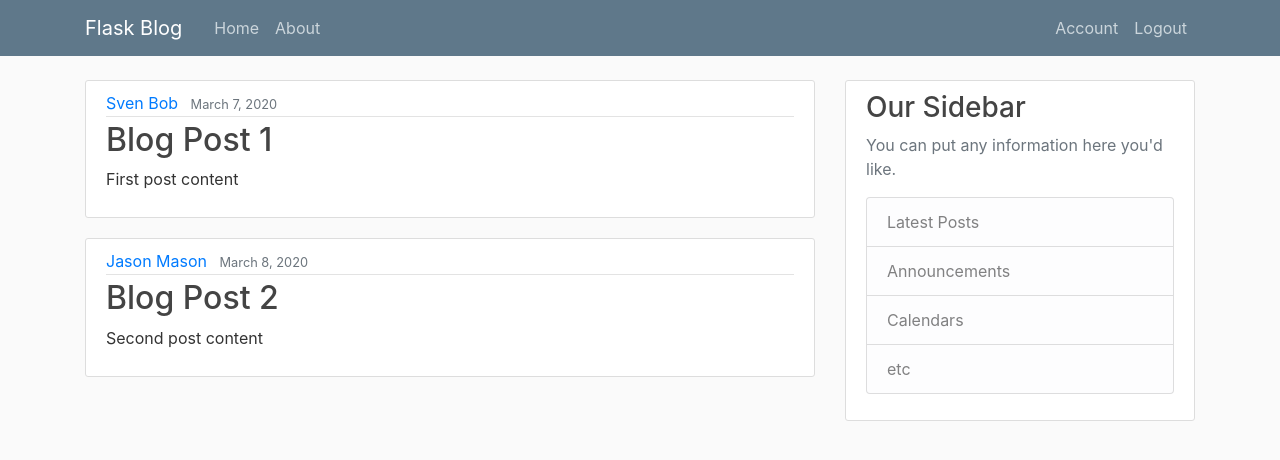
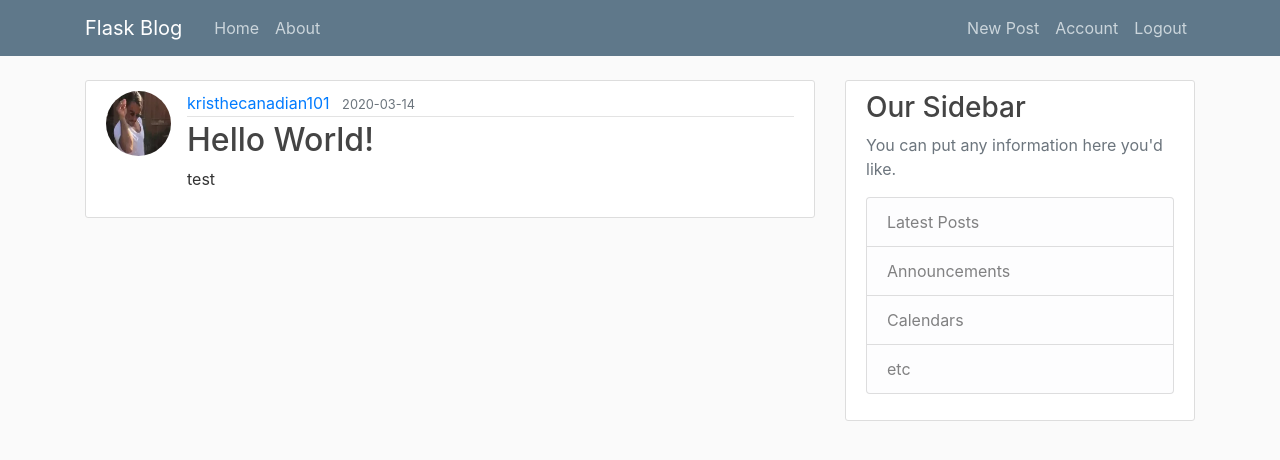
Before and after one commit to KrisTheCanadian/Web-Application-Blog-Project, a Flask app: page / in a window 1280 px wide. Shown: the top 460 px of the page. Run offline with Flask 2, Linux system fonts and the light colour scheme; a user stored in the database is signed in; data comes from the database, SQL or seed files in the repository; both versions use the stored data as it was after the commit; some libraries are stand-ins or nearby versions.

Commit message:
posting
ability to post and get posts

```diff
--- a/app/routes.py
+++ b/app/routes.py
@@ -3,29 +3,15 @@ import secrets
 from PIL import Image
 from flask import render_template, url_for, flash, redirect, request
 from app import app, db, bcrypt
-from app.forms import RegistrationForm, LoginForm, UpdateAccountForm
+from app.forms import RegistrationForm, LoginForm, UpdateAccountForm, PostForm
 from app.models import User, Post
 from flask_login import login_user, current_user, logout_user, login_required
-
-posts = [
-    {
-        'author': 'Sven Bob',
-        'title': 'Blog Post 1',
-        'content': 'First post content',
-        'date_posted': 'March 7, 2020'
-    },
-    {
-        'author': 'Jason Mason',
-        'title': 'Blog Post 2',
-        'content': 'Second post content',
-        'date_posted': 'March 8, 2020'
-    }
-]
 
 
 @app.route('/')
 @app.route('/home')
 def home():
+    posts = Post.query.all()
     return render_template('home.html', posts=posts)
 
 
@@ -70,6 +56,8 @@ def logout():
     return redirect(url_for('home'))
 
 
+# TODO fix GIF and WEBP format
+
 def save_picture(form_picture):
     random_hex = secrets.token_hex(8)
     _, f_ext = os.path.splitext(form_picture.filename)
@@ -102,3 +90,16 @@ def account():
         form.email.data = current_user.email
     image_file = url_for('static', filename='profile_pics/' + current_user.image_file)
     return render_template('account.html', title='Account', image_file=image_file, form=form)
+
+
+@login_required
+@app.route("/posts/new", methods=['GET', 'POST'])
+def new_post():
+    form = PostForm()
+    if form.validate_on_submit():
+        post = Post(title=form.title.data, content=form.content.data, author=current_user)
+        db.session.add(post)
+        db.session.commit()
+        flash('Your post has been created!', 'success')
+        return redirect(url_for('home'))
+    return render_template('create_post.html', title='New Post', form=form)
--- a/app/templates/base.html
+++ b/app/templates/base.html
@@ -39,6 +39,7 @@
                 <!-- Navbar Right Side -->
                 <div class="navbar-nav">
                     {% if current_user.is_authenticated %}
+                        <a class="nav-item nav-link" href="{{ url_for('new_post') }}">New Post</a>
                         <a class="nav-item nav-link" href="{{ url_for('account') }}">Account</a>
                         <a class="nav-item nav-link" href="{{ url_for('logout') }}">Logout</a>
                     {% else %}
--- a/app/templates/home.html
+++ b/app/templates/home.html
@@ -2,10 +2,11 @@
 {% block content %}
     {% for post in posts %}
         <article class="media content-section">
+            <img class="rounded-circle article-img" src="{{ url_for('static', filename='profile_pics/' + post.author.image_file) }}" alt="profile picture">
             <div class="media-body">
                 <div class="article-metadata">
-                    <a class="mr-2" href="#">{{ post.author }}</a>
-                    <small class="text-muted">{{ post.date_posted }}</small>
+                    <a class="mr-2" href="#">{{ post.author.username }}</a>
+                    <small class="text-muted">{{ post.date_posted.strftime('%Y-%m-%d') }}</small>
                 </div>
                 <h2><a class="article-title" href="#">{{ post.title }}</a></h2>
                 <p class="article-content">{{ post.content }}</p>
```
Also changed, not shown: app/forms.py (+7 -1 lines), app/templates/create_post.html (added, +40 -0 lines), app/site.db, app/static/profile_pics/54a9cb3fdd498731.jpeg (deleted), app/static/profile_pics/8ac0205877b43e9f.webp (deleted), app/static/profile_pics/c1c889213f7a85bc.webp (added).
